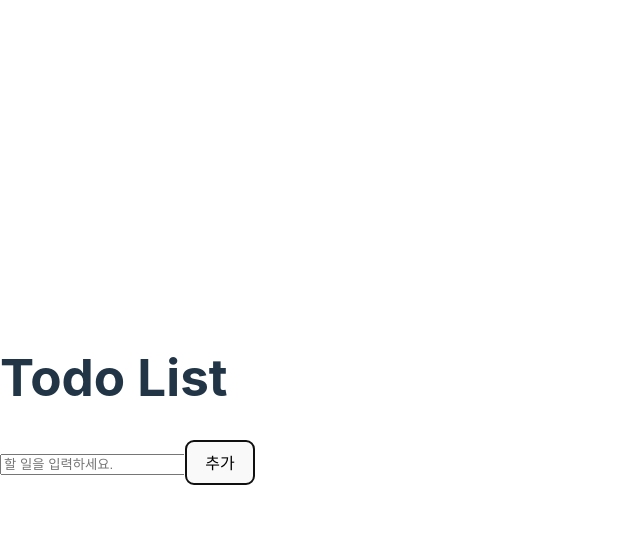
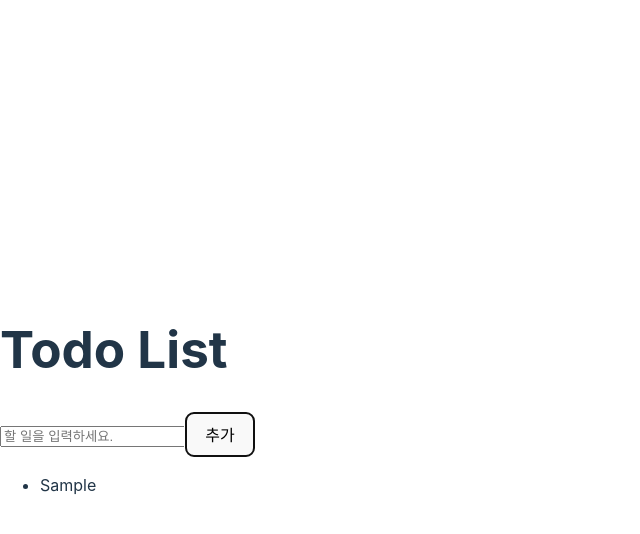
Before and after one commit to s1lv3rrud/react-js-todolist, a React (Vite) app: page / in a window 1280 px wide. Both pictures are taken after typing "Sample" into the empty fields and a click on the button "추가". Shown: the top 534 px of the page, without its empty margins (0-640 px from the left). Built offline with nearby package versions, Linux system fonts and the light colour scheme.

Commit message:
feat: TodoList 컴포넌트에 Todo 추가
TodoItem 및 TodoList 컴포넌트 구현

```diff
--- a/src/App.jsx
+++ b/src/App.jsx
@@ -1,5 +1,6 @@
 import React, { useState, useEffect } from "react";
 import TodoInput from "./components/TodoInput";
+import TodoList from "./components/TodoList";
 
 const App = () => {
   const [todos, setTodos] = useState([]);
@@ -18,6 +19,7 @@ const App = () => {
     <div className="app">
       <h1>Todo List</h1>
       <TodoInput addTodo={addTodo} />
+      <TodoList todos={todos} />
     </div>
   );
 };
--- /dev/null
+++ b/src/components/TodoItem.jsx
@@ -0,0 +1,7 @@
+import React from "react";
+
+const TodoItem = ({ todo }) => {
+  return <li>{todo.text}</li>;
+};
+
+export default TodoItem;
--- /dev/null
+++ b/src/components/TodoList.jsx
@@ -0,0 +1,14 @@
+import React from "react";
+import TodoItem from "./TodoItem";
+
+const TodoList = ({ todos }) => {
+  return (
+    <ul>
+      {todos.map((todo) => (
+        <TodoItem todo={todo} />
+      ))}
+    </ul>
+  );
+};
+
+export default TodoList;
```
